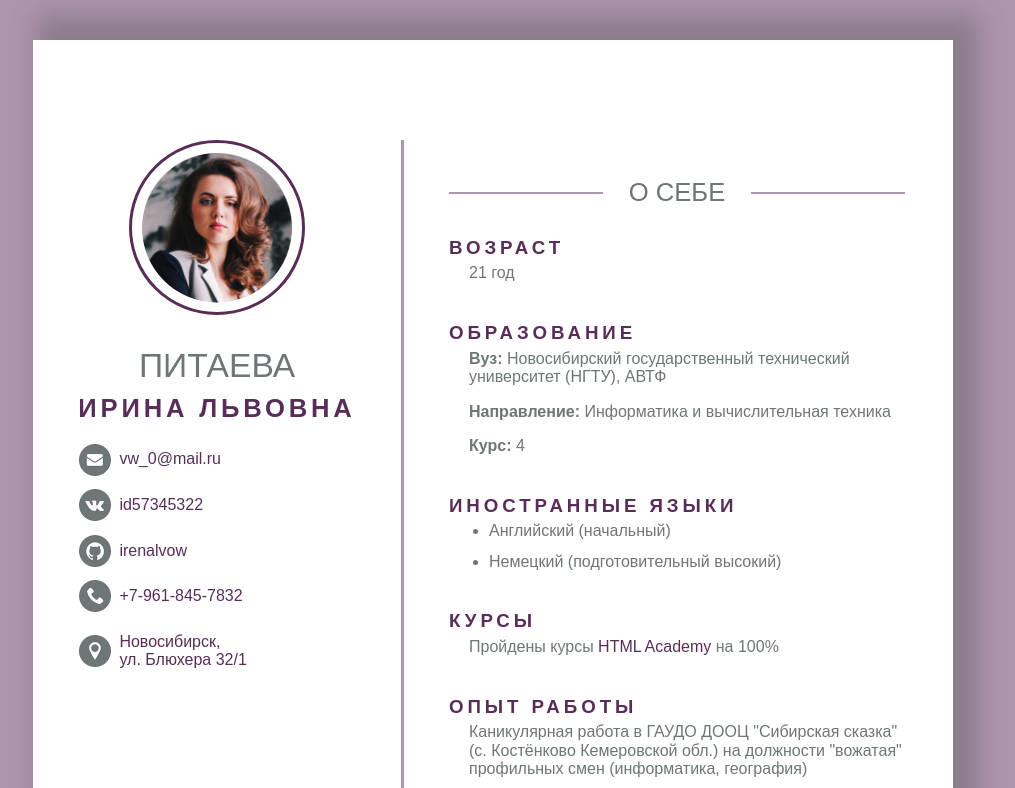
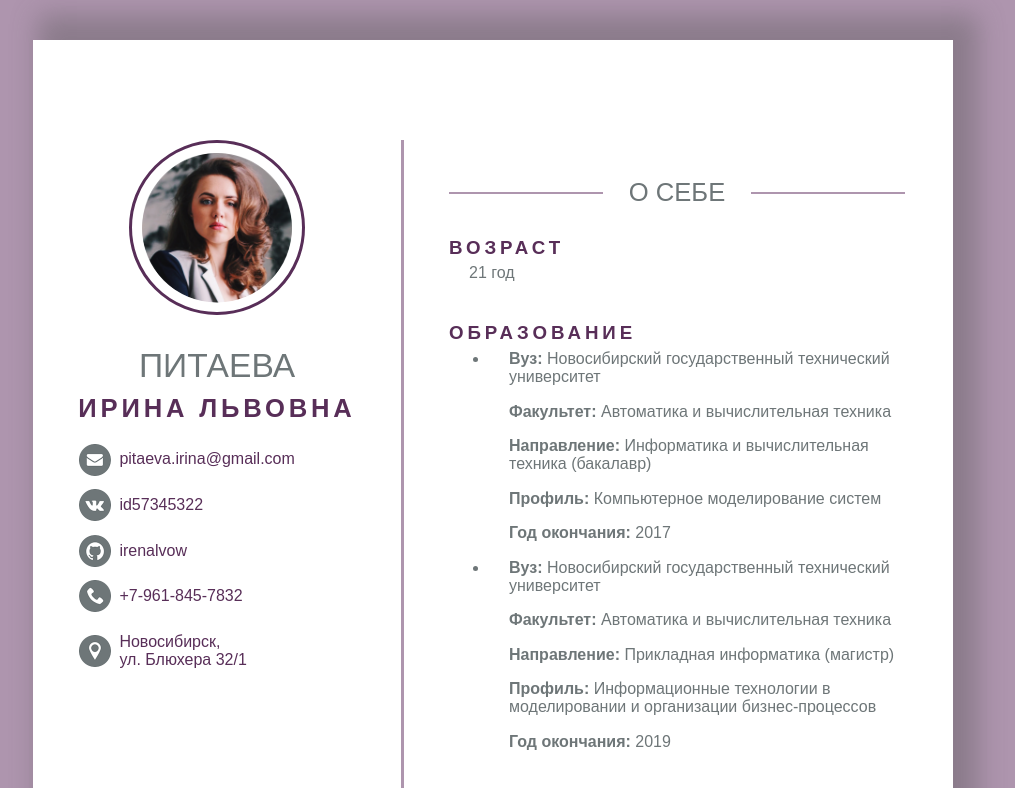
Before and after one commit to irenalvow/test, a plain HTML site: page index.html in a window 1280 px wide. Shown: the top 788 px of the page, without its empty margins (147-1162 px from the left). Drawn offline with nearby package versions, Linux system fonts and the light colour scheme.

Commit message:
education add

```diff
--- a/index.html
+++ b/index.html
@@ -20,7 +20,7 @@
 
                 <ul class="contacts">
                     <li class="email">
-                        <a href="mailto:vw_0@mail.ru"><img src="img/email.png" alt="E-mail">vw_0@mail.ru</a>
+                        <a href="mailto:vw_0@mail.ru"><img src="img/email.png" alt="E-mail">pitaeva.irina@gmail.com</a>
                     </li>
                     <li class="vk">
                         <a href="https://vk.com/id57345322" target="_blank"><img src="img/vk.png" alt="VK">id57345322</a>
@@ -47,9 +47,22 @@
                 </article>
                 <article>
                     <h3>Образование</h3>
-                    <p><b>Вуз:</b> Новосибирский государственный технический университет (НГТУ), АВТФ</p>
-                    <p><b>Направление:</b> Информатика и вычислительная техника</p>
-                    <p><b>Курс:</b> 4</p>
+                    <ul>
+                        <li>
+                            <p><b>Вуз:</b> Новосибирский государственный технический университет</p>
+                            <p><b>Факультет:</b> Автоматика и вычислительная техника</p>
+                            <p><b>Направление:</b> Информатика и вычислительная техника (бакалавр)</p>
+                            <p><b>Профиль:</b> Компьютерное моделирование систем</p>
+                            <p><b>Год окончания:</b> 2017</p>
+                        </li>
+                        <li>
+                            <p><b>Вуз:</b> Новосибирский государственный технический университет</p>
+                            <p><b>Факультет:</b> Автоматика и вычислительная техника</p>
+                            <p><b>Направление:</b> Прикладная информатика (магистр)</p>
+                            <p><b>Профиль:</b> Информационные технологии в моделировании и организации бизнес-процессов</p>
+                            <p><b>Год окончания:</b> 2019</p>
+                        </li>
+                    </ul>
                 </article>
                 <article>
                     <h3>Иностранные языки</h3>
```
